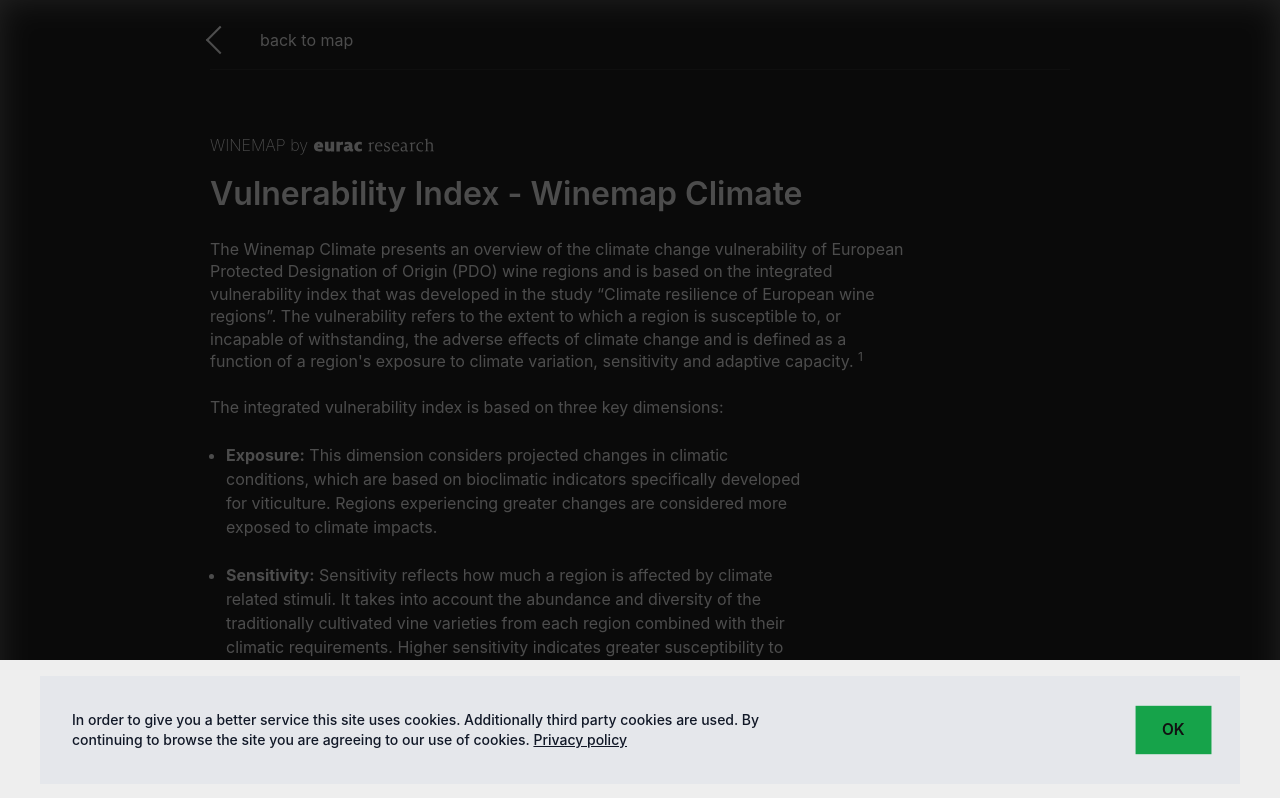
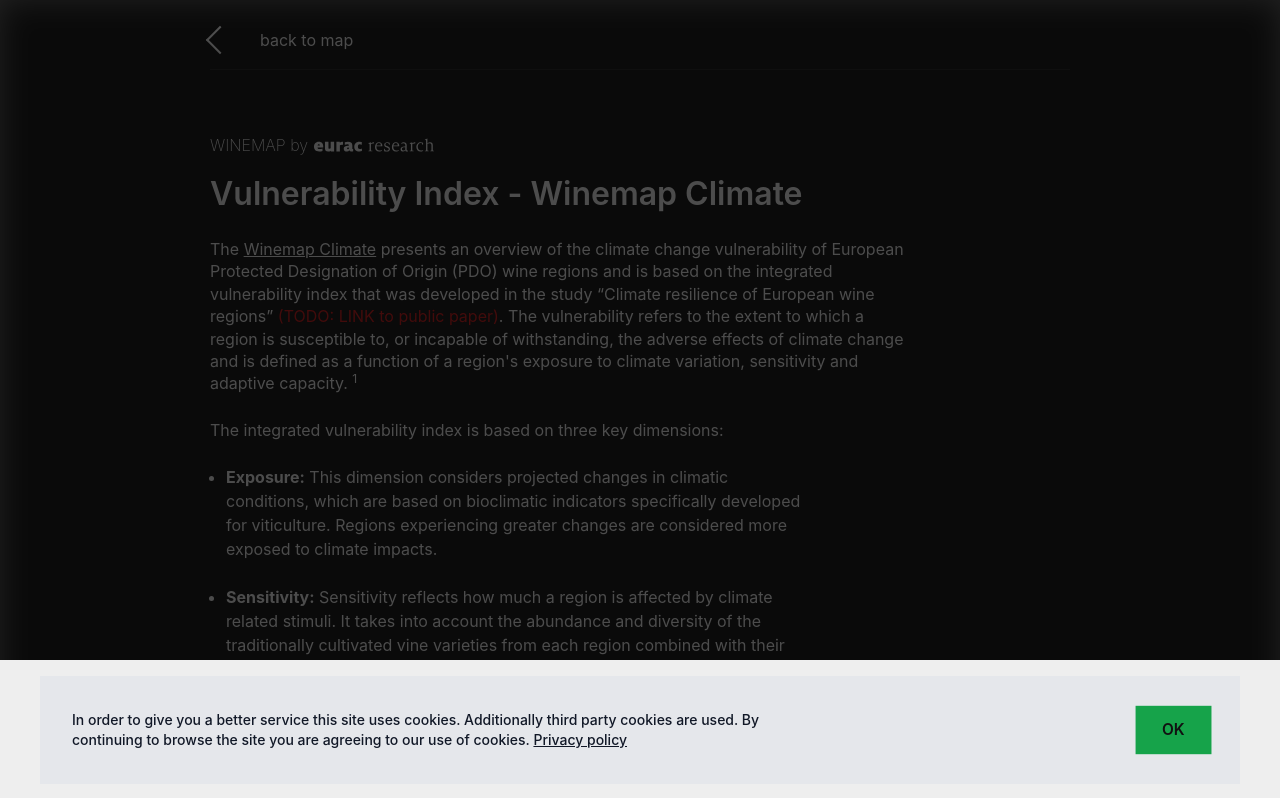
Before and after one commit to Eurac-Research/winemap, a Next.js app: page /vulnerability in a window 1280 px wide. Shown: the top 798 px of the page. Built offline with nearby package versions, Linux system fonts and the light colour scheme.

Commit message:
Update page.tsx

```diff
--- a/src/app/vulnerability/page.tsx
+++ b/src/app/vulnerability/page.tsx
@@ -39,13 +39,18 @@ export default function AboutPdo() {
 
       <h1>Vulnerability Index - Winemap Climate</h1>
       <p className="mb-6">
-        The Winemap Climate presents an overview of the climate change
-        vulnerability of European Protected Designation of Origin (PDO) wine
-        regions and is based on the integrated vulnerability index that was
-        developed in the study “Climate resilience of European wine regions”.
-        The vulnerability refers to the extent to which a region is susceptible
-        to, or incapable of withstanding, the adverse effects of climate change
-        and is defined as a function of a region&apos;s exposure to climate
+        The{" "}
+        <Link href="/?vulnerability=true" className="underline">
+          Winemap Climate
+        </Link>{" "}
+        presents an overview of the climate change vulnerability of European
+        Protected Designation of Origin (PDO) wine regions and is based on the
+        integrated vulnerability index that was developed in the study “Climate
+        resilience of European wine regions”{" "}
+        <span className="text-red-600">(TODO: LINK to public paper)</span>. The
+        vulnerability refers to the extent to which a region is susceptible to,
+        or incapable of withstanding, the adverse effects of climate change and
+        is defined as a function of a region&apos;s exposure to climate
         variation, sensitivity and adaptive capacity. <sup>1</sup>
       </p>
 
```
